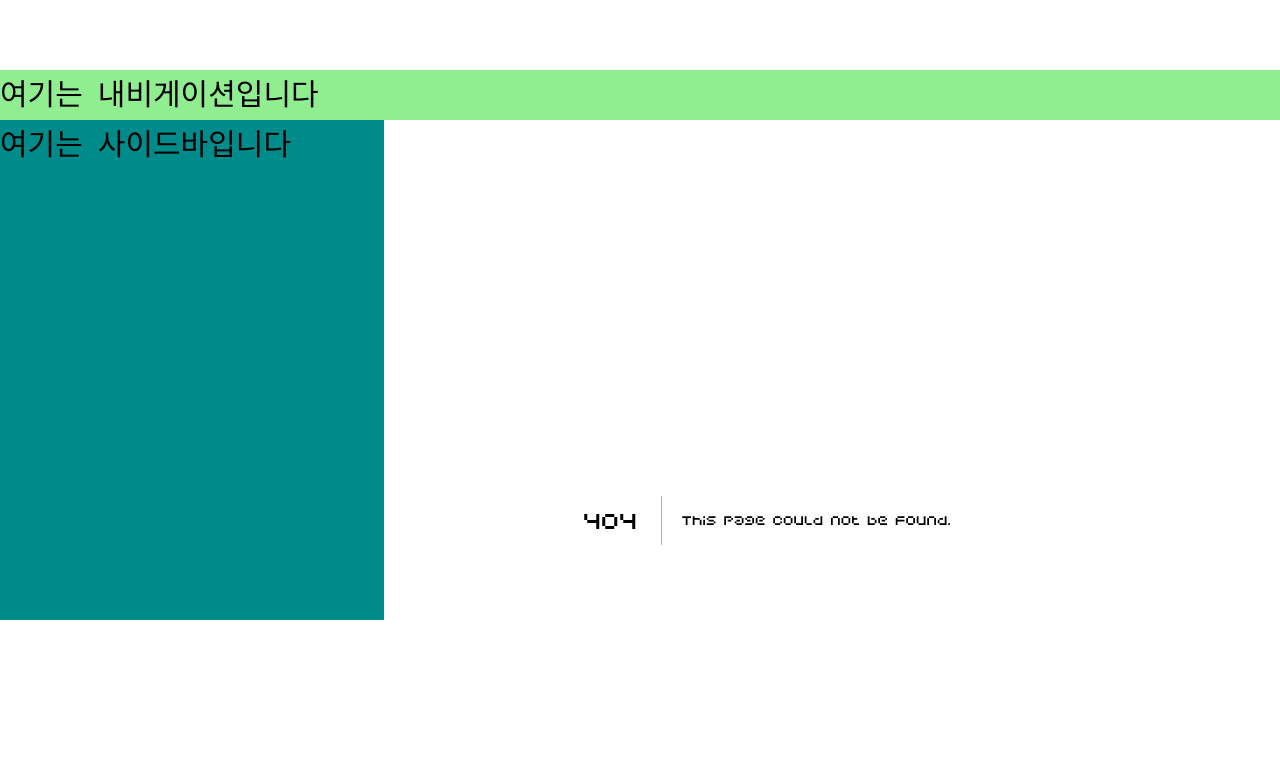
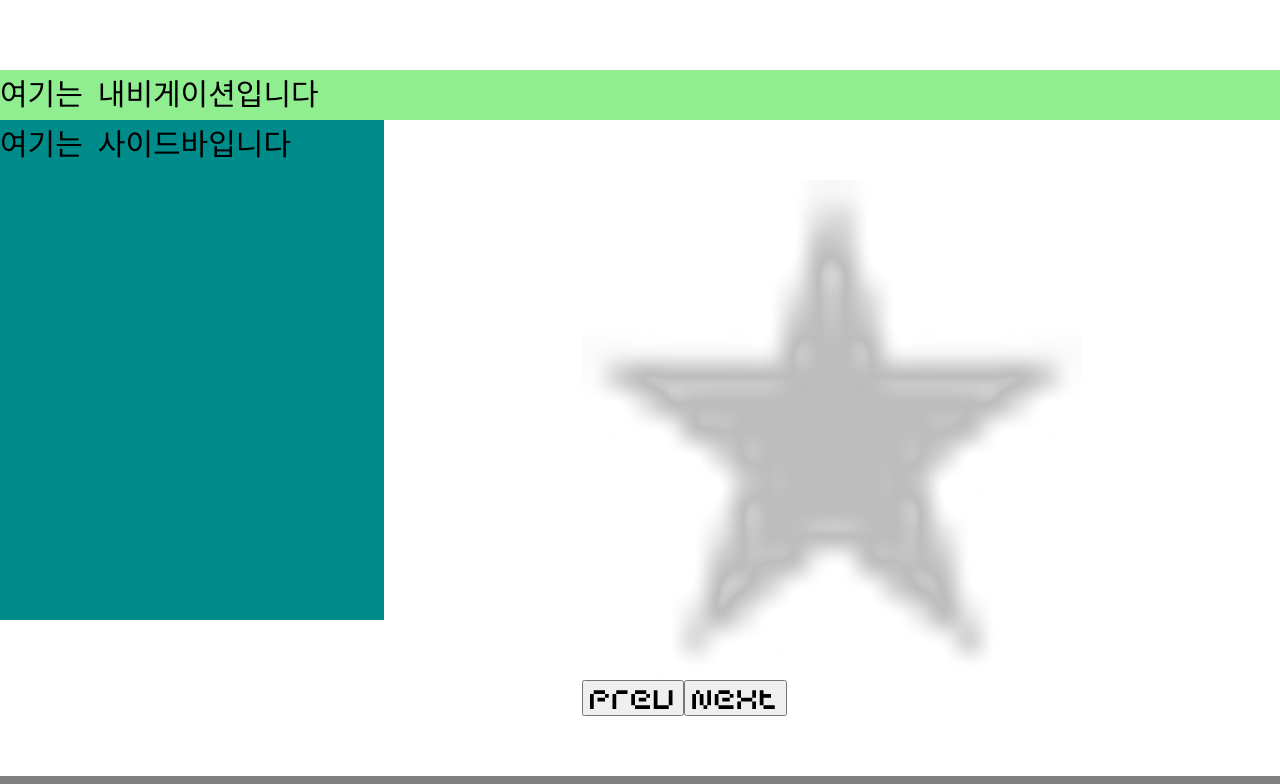
Before and after one commit to calmer-ty/codecamp-frontend_class-quiz, a Next.js app: page /section17/carousel in a window 1280 px wide. Before the commit this address had no page. Shown: the part 380-1164 px from the top of the page. Built offline with nearby package versions, Linux system fonts and the light colour scheme.

Commit message:
carousel 만들어보기

```diff
--- /dev/null
+++ b/pages/section17/carousel/index.tsx
@@ -0,0 +1,77 @@
+import styled from "@emotion/styled";
+import { useEffect, useRef, useState } from "react";
+const Img = styled.img`
+  width: 500px;
+  height: 500px;
+  background: no-repeat center/contain;
+`;
+const Wrapper = styled.div`
+  display: flex;
+  justify-content: center;
+  align-items: center;
+  padding: 60px;
+`;
+const Container = styled.div`
+  width: 500px;
+  //   height: 1000px;
+
+  overflow: hidden;
+`;
+const SlideContainer = styled.div`
+  display: flex;
+`;
+// const SlideItem = styled.div`
+//   width: 500px;
+//   height: 200px;
+//   background-color: #f00;
+//   color: #fff;
+// `;
+const ButtonWrap = styled.div``;
+const Button = styled.button``;
+
+export default function Carousel(): JSX.Element {
+  const SlideItem = (props) => {
+    return <Img src={props.img} />;
+  };
+  const img01 = "/images/section16/star_off.png";
+  const img02 = "/images/section16/star_on.png";
+  const img03 = "/images/section16/star_off.png";
+
+  const totalSlide = 2;
+  const [currentSlide, setCurrentSlide] = useState(0);
+  const slideRef = useRef(null);
+
+  const onClickNext = (): void => {
+    if (currentSlide >= totalSlide) {
+      setCurrentSlide(0);
+    } else {
+      setCurrentSlide(currentSlide + 1);
+    }
+  };
+  const onClickPrev = (): void => {
+    if (currentSlide === 0) {
+      setCurrentSlide(totalSlide);
+    } else {
+      setCurrentSlide(currentSlide - 1);
+    }
+  };
+  useEffect(() => {
+    slideRef.current.style.transition = "all 0.5s ease-in-out";
+    slideRef.current.style.transform = `translateX(-${currentSlide}00%)`;
+  }, [currentSlide]);
+  return (
+    <Wrapper>
+      <Container>
+        <SlideContainer ref={slideRef}>
+          <SlideItem img={img01}>1</SlideItem>
+          <SlideItem img={img02}>2</SlideItem>
+          <SlideItem img={img03}>3</SlideItem>
+        </SlideContainer>
+        <ButtonWrap>
+          <Button onClick={onClickPrev}>Prev</Button>
+          <Button onClick={onClickNext}>Next</Button>
+        </ButtonWrap>
+      </Container>
+    </Wrapper>
+  );
+}
--- a/src/commons/layout/index.tsx
+++ b/src/commons/layout/index.tsx
@@ -24,7 +24,7 @@ export default function Layout(props: ILayoutProps): JSX.Element {
       <LayoutNavigation />
       <div style={{ display: "flex" }}>
         <LayoutSidebar />
-        <div style={{ width: "60%" }}>{props.children}</div>
+        <div style={{ width: "70%" }}>{props.children}</div>
       </div>
       <LayoutFooter />
     </>
```
